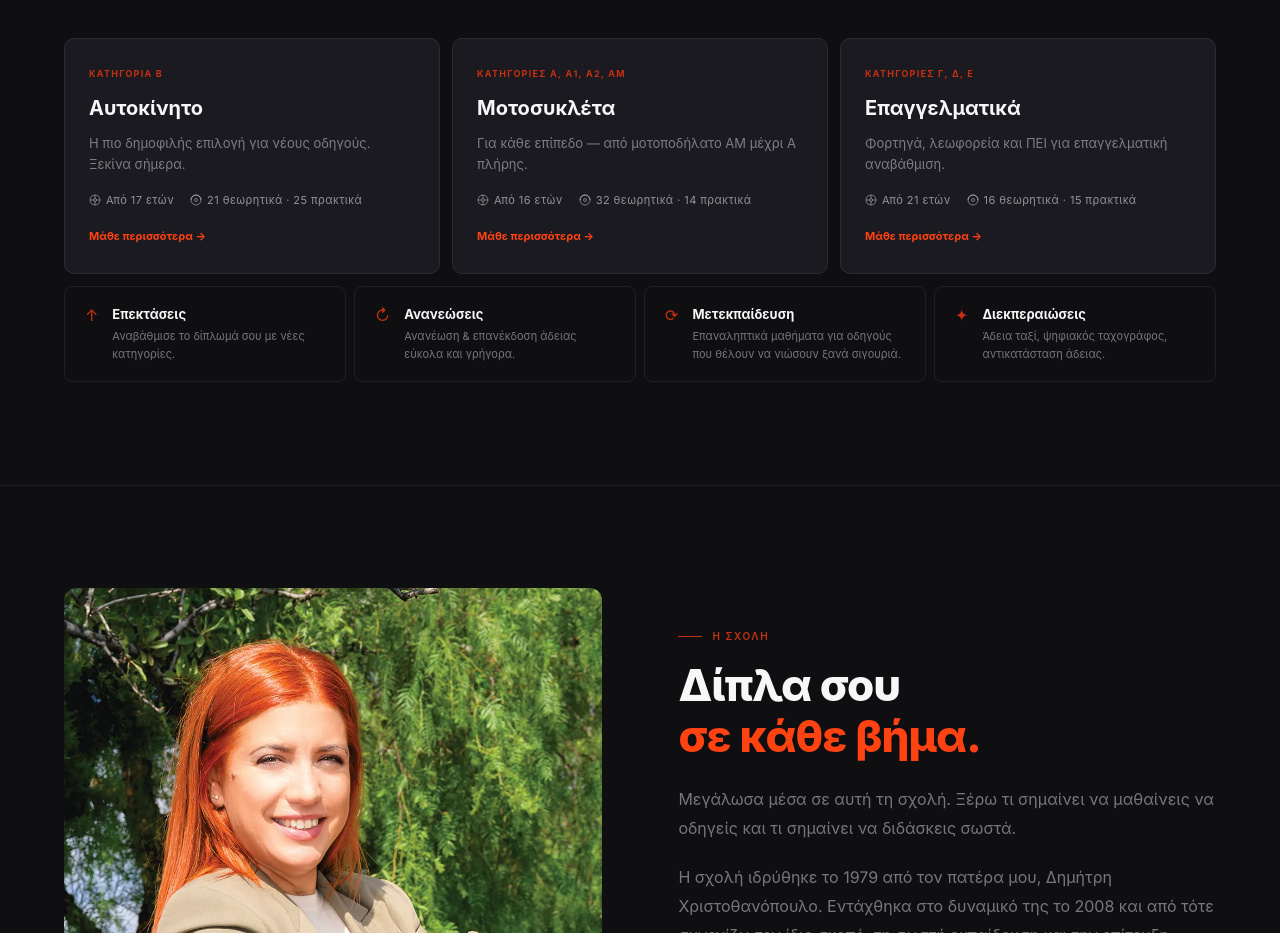
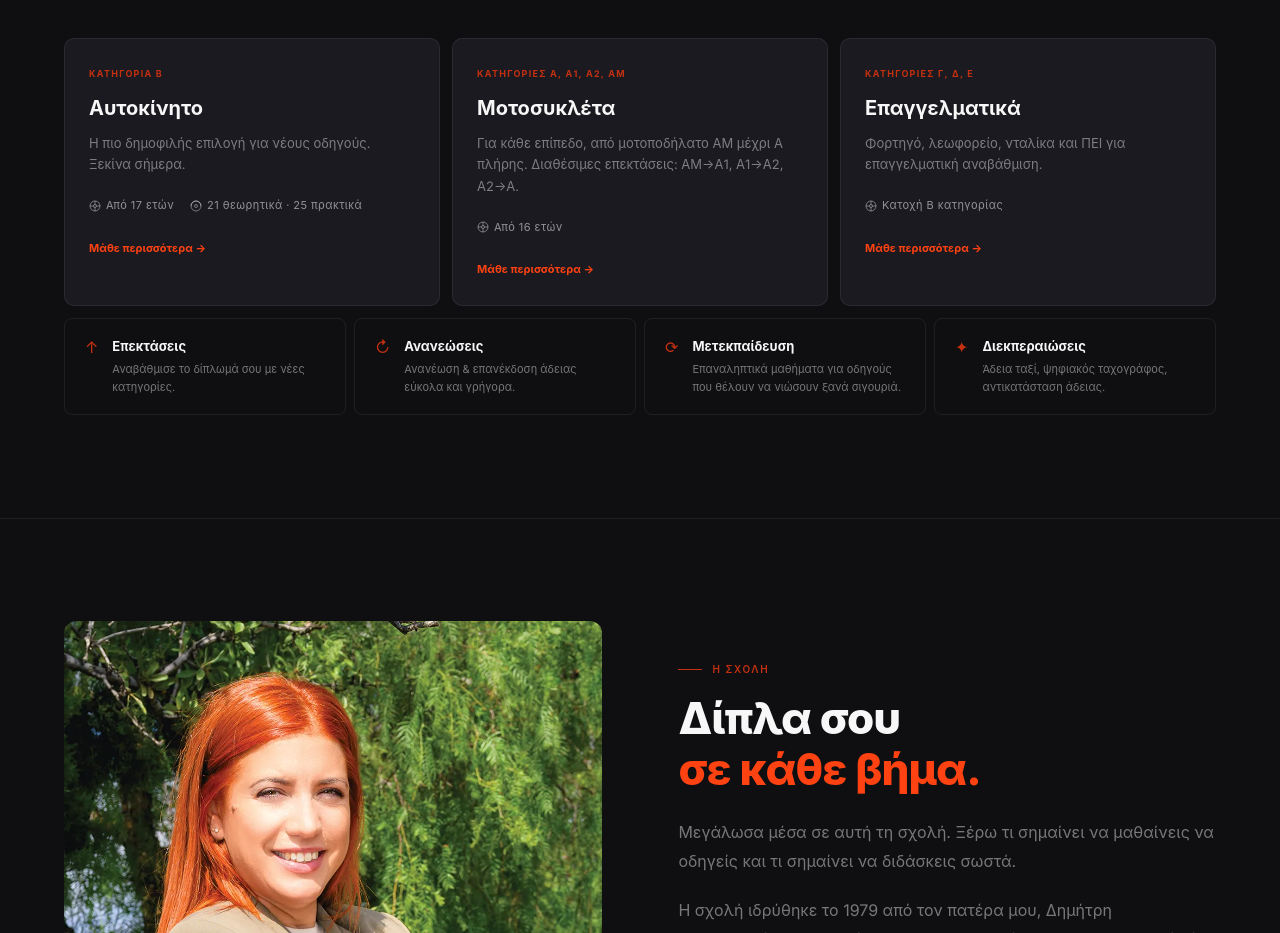
Before and after one commit to bmanologlou/dc26-next, a Next.js app: page / in a window 1280 px wide. Shown: the part 2280-3213 px from the top of the page. Built offline with nearby package versions, Linux system fonts and the light colour scheme.

Commit message:
Categories: update 3 main cards — remove links, fix moto/epag content, conditional meta

```diff
--- a/app/components/Categories.tsx
+++ b/app/components/Categories.tsx
@@ -2,10 +2,10 @@
 import { useRef } from 'react'
 import { motion, useInView } from 'framer-motion'
 
-const main: { cat: string; title: string; desc: string; age: string; lessons: string; href: string }[] = [
-  { cat: 'Κατηγορία Β', title: 'Αυτοκίνητο', desc: 'Η πιο δημοφιλής επιλογή για νέους οδηγούς. Ξεκίνα σήμερα.', age: 'Από 17 ετών', lessons: '21 θεωρητικά · 25 πρακτικά', href: '/diploma/b' },
-  { cat: 'Κατηγορίες Α, Α1, Α2, ΑΜ', title: 'Μοτοσυκλέτα', desc: 'Για κάθε επίπεδο — από μοτοποδήλατο ΑΜ μέχρι Α πλήρης.', age: 'Από 16 ετών', lessons: '32 θεωρητικά · 14 πρακτικά', href: '/diploma/moto' },
-  { cat: 'Κατηγορίες Γ, Δ, Ε', title: 'Επαγγελματικά', desc: 'Φορτηγά, λεωφορεία και ΠΕΙ για επαγγελματική αναβάθμιση.', age: 'Από 21 ετών', lessons: '16 θεωρητικά · 15 πρακτικά', href: '/diploma/epaggelmatika' },
+const main: { cat: string; title: string; desc: string; age?: string; lessons?: string; note?: string }[] = [
+  { cat: 'Κατηγορία Β', title: 'Αυτοκίνητο', desc: 'Η πιο δημοφιλής επιλογή για νέους οδηγούς. Ξεκίνα σήμερα.', age: 'Από 17 ετών', lessons: '21 θεωρητικά · 25 πρακτικά' },
+  { cat: 'Κατηγορίες Α, Α1, Α2, ΑΜ', title: 'Μοτοσυκλέτα', desc: 'Για κάθε επίπεδο, από μοτοποδήλατο ΑΜ μέχρι Α πλήρης. Διαθέσιμες επεκτάσεις: ΑΜ→Α1, Α1→Α2, Α2→Α.', age: 'Από 16 ετών' },
+  { cat: 'Κατηγορίες Γ, Δ, Ε', title: 'Επαγγελματικά', desc: 'Φορτηγό, λεωφορείο, νταλίκα και ΠΕΙ για επαγγελματική αναβάθμιση.', note: 'Κατοχή Β κατηγορίας' },
 ]
 
 const extra = [
@@ -77,15 +77,25 @@ export default function Categories() {
               <p style={{ fontSize: '13px', color: 'var(--color-muted)', lineHeight: 1.65, marginBottom: '16px' }}>
                 {c.desc}
               </p>
-              <div style={{ display: 'flex', gap: '16px', marginBottom: '20px', flexWrap: 'wrap' }}>
+              <div style={{ minHeight: '28px', marginBottom: '20px', display: 'flex', gap: '16px', flexWrap: 'wrap', alignItems: 'center' }}>
+                {c.age && (
                   <span style={{ fontSize: '11px', color: 'rgba(247,247,248,0.55)', letterSpacing: '0.04em', display: 'flex', alignItems: 'center', gap: '5px' }}>
                     <svg width="12" height="12" viewBox="0 0 24 24" fill="none" stroke="currentColor" strokeWidth="1.5"><circle cx="12" cy="12" r="10"/><circle cx="12" cy="12" r="3"/><line x1="12" y1="2" x2="12" y2="9"/><line x1="12" y1="15" x2="12" y2="22"/><line x1="2" y1="12" x2="9" y2="12"/><line x1="15" y1="12" x2="22" y2="12"/></svg>
                     {c.age}
                   </span>
+                )}
+                {c.lessons && (
                   <span style={{ fontSize: '11px', color: 'rgba(247,247,248,0.55)', letterSpacing: '0.04em', display: 'flex', alignItems: 'center', gap: '5px' }}>
                     <svg width="12" height="12" viewBox="0 0 24 24" fill="none" stroke="currentColor" strokeWidth="1.5"><circle cx="12" cy="12" r="10"/><circle cx="12" cy="12" r="3"/><path d="M12 2C6.48 2 2 6.48 2 12"/><path d="M12 2C17.52 2 22 6.48 22 12"/></svg>
                     {c.lessons}
                   </span>
+                )}
+                {c.note && (
+                  <span style={{ fontSize: '11px', color: 'rgba(247,247,248,0.55)', letterSpacing: '0.04em', display: 'flex', alignItems: 'center', gap: '5px' }}>
+                    <svg width="12" height="12" viewBox="0 0 24 24" fill="none" stroke="currentColor" strokeWidth="1.5"><circle cx="12" cy="12" r="10"/><circle cx="12" cy="12" r="3"/><line x1="12" y1="2" x2="12" y2="9"/><line x1="12" y1="15" x2="12" y2="22"/><line x1="2" y1="12" x2="9" y2="12"/><line x1="15" y1="12" x2="22" y2="12"/></svg>
+                    {c.note}
+                  </span>
+                )}
               </div>
               <motion.div whileHover={{ x: 4 }} transition={{ duration: 0.2 }}
                 style={{ marginTop: '20px', fontSize: '11px', fontWeight: 700, color: 'var(--color-red)', display: 'flex', alignItems: 'center', gap: '6px' }}>
```
Lines whose indentation alone changed are shown as unchanged.
